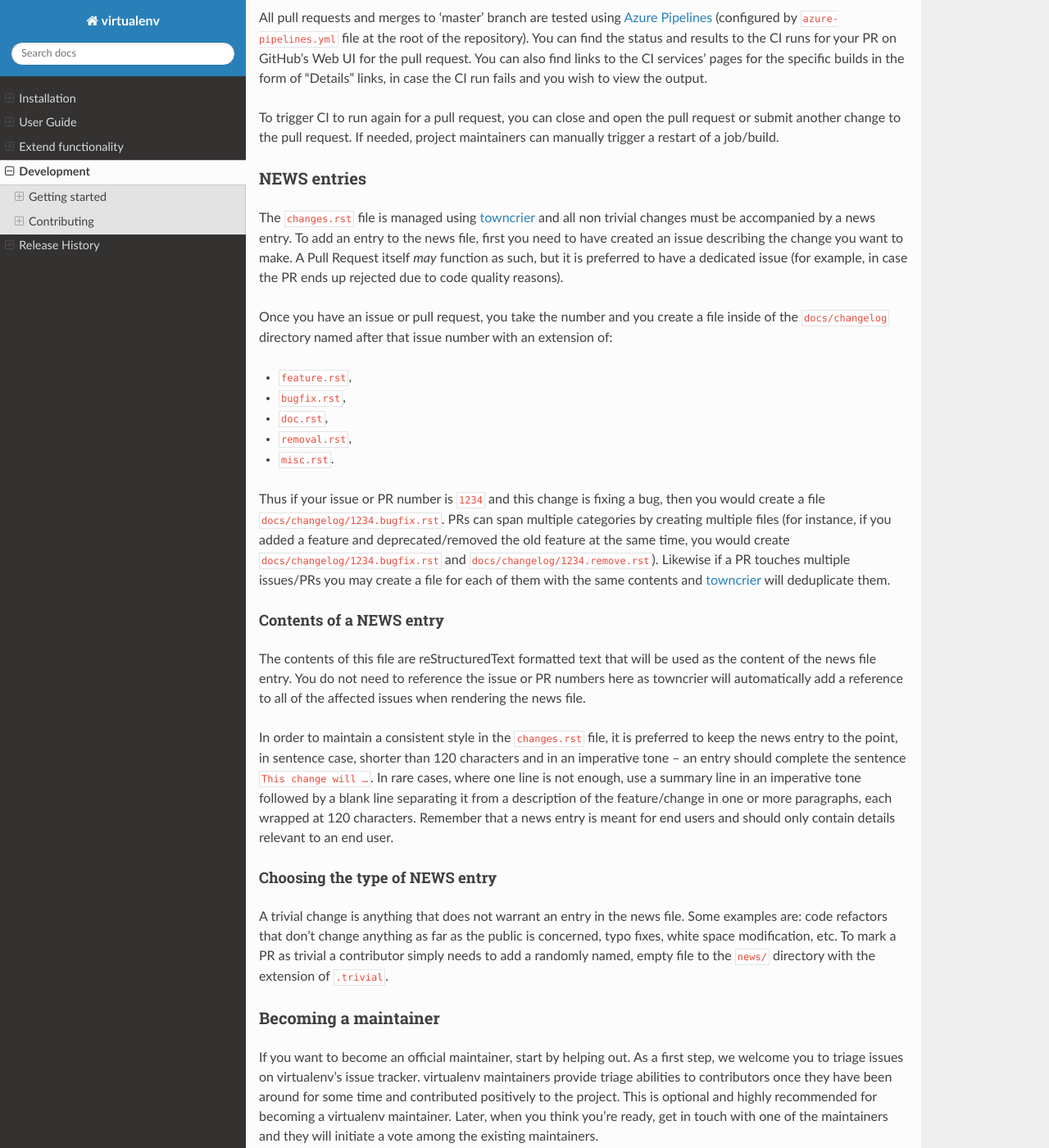
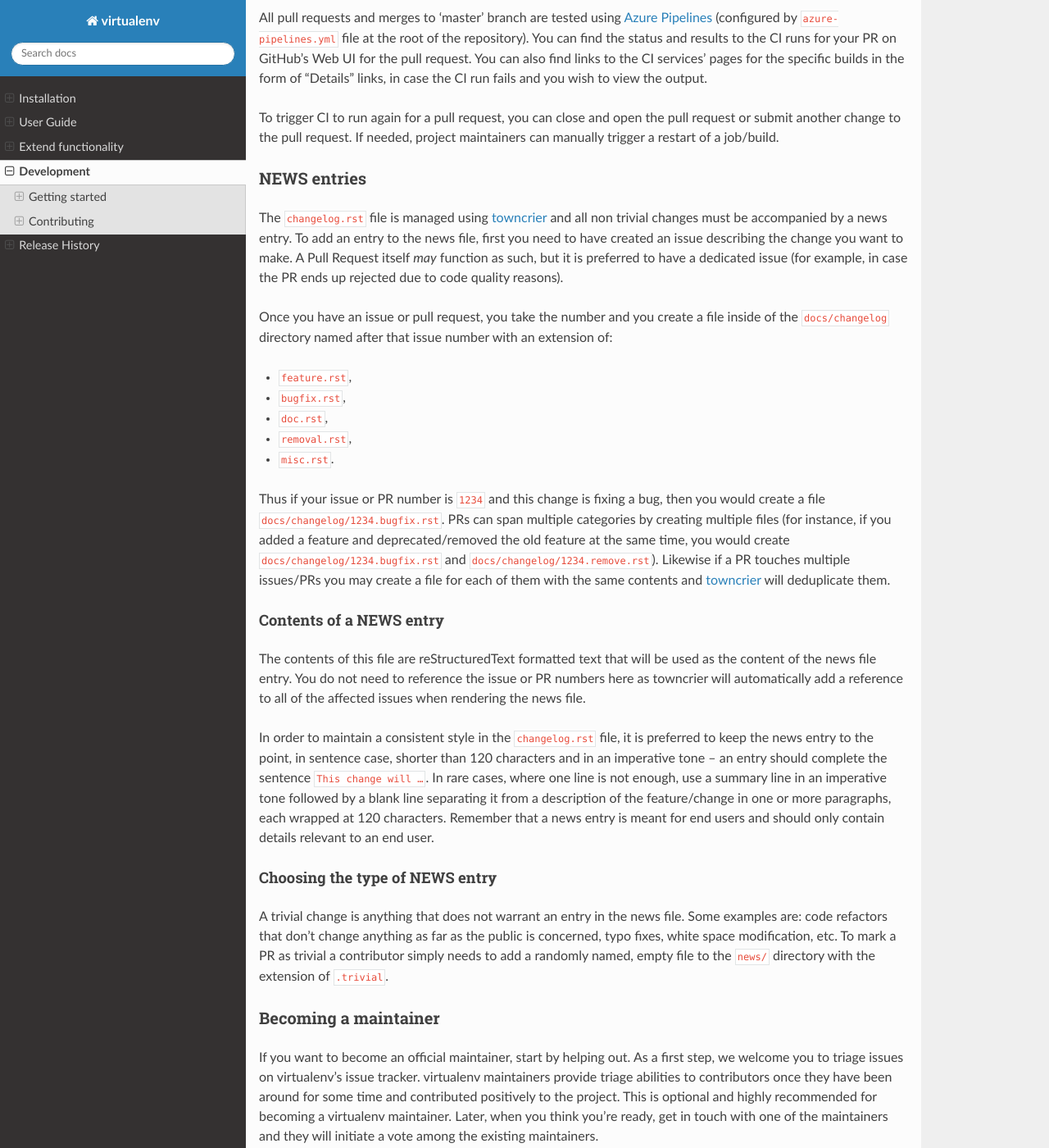
Before and after one commit to pypa/virtualenv, a Sphinx documentation site: the page built from docs/development.rst, in a window 1280 px wide and 1400 px high, scrolled down 2830 px. Shown: the whole window at 82% size. Built offline with Sphinx 7.4.7 and the Read the Docs theme 2.0.0, drawn with Linux system fonts in a browser that asks for light colours; pages that are not in the unit, such as notebooks, are missing from menus; the version number could not be read and is left out.

Commit message:
release 20.0.0
Signed-off-by: Bernat Gabor <bgabor8@bloomberg.net>

```diff
--- a/azure-pipelines.yml
+++ b/azure-pipelines.yml
@@ -12,7 +12,7 @@
   branches:
     include:
     - master
-    - rewrite
+    - legacy
     - refs/tags/*
 
 pr:
--- a/docs/development.rst
+++ b/docs/development.rst
@@ -147,7 +147,7 @@
 NEWS entries
 ~~~~~~~~~~~~
 
-The ``changes.rst`` file is managed using :pypi:`towncrier` and all non trivial changes must be accompanied by a news
+The ``changelog.rst`` file is managed using :pypi:`towncrier` and all non trivial changes must be accompanied by a news
 entry. To add an entry to the news file, first you need to have created an issue describing the change you want to
 make. A Pull Request itself *may* function as such, but it is preferred to have a dedicated issue (for example, in case
 the PR ends up rejected due to code quality reasons).
@@ -174,7 +174,7 @@
 You do not need to reference the issue or PR numbers here as towncrier will automatically add a reference to all of
 the affected issues when rendering the news file.
 
-In order to maintain a consistent style in the ``changes.rst`` file, it is preferred to keep the news entry to the
+In order to maintain a consistent style in the ``changelog.rst`` file, it is preferred to keep the news entry to the
 point, in sentence case, shorter than 120 characters and in an imperative tone -- an entry should complete the sentence
 ``This change will …``. In rare cases, where one line is not enough, use a summary line in an imperative tone followed
 by a blank line separating it from a description of the feature/change in one or more paragraphs, each wrapped
--- a/docs/index.rst
+++ b/docs/index.rst
@@ -83,4 +83,4 @@
    cli_interface
    extend
    development
-   changes
+   changelog
--- a/pyproject.toml
+++ b/pyproject.toml
@@ -19,7 +19,7 @@
 [tool.towncrier]
     package = "virtualenv"
     package_dir = ""  # we purposfully do not set this as src, forcing import from site-package that has version.py
-    filename = "docs/changes.rst"
+    filename = "docs/changelog.rst"
     directory = "docs/changelog"
     title_format = false
     issue_format = "`#{issue} <https://github.com/pypa/virtualenv/issues/{issue}>`_"
```
Also changed, not shown: docs/changelog.rst (renamed from docs/changes.rst), 1 other file.
